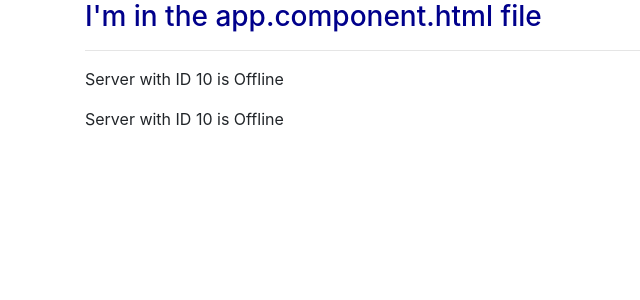
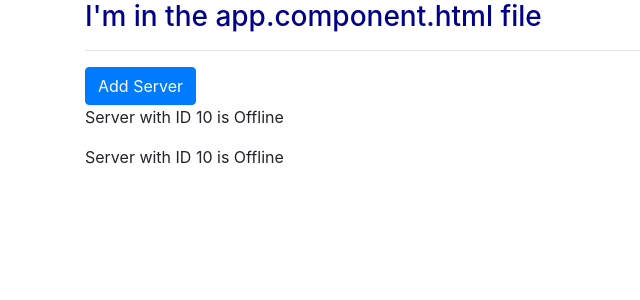
Before and after one commit to rsanchez-dv/angular, an Angular app in the folder FirstApp/FirstApp/: page / in a window 1280 px wide. Shown: the top 300 px of the page, without its empty margins (0-640 px from the left). Built offline with nearby package versions, Linux system fonts and the light colour scheme.

Commit message:
Working on string interpolation

```diff
--- a/FirstApp/FirstApp/src/app/servers/servers.component.html
+++ b/FirstApp/FirstApp/src/app/servers/servers.component.html
@@ -1,2 +1,6 @@
+<button
+    class="btn btn-primary"
+    [disabled]
+    >Add Server</button>
 <app-server></app-server>
 <app-server></app-server>
--- a/FirstApp/FirstApp/src/app/servers/servers.component.ts
+++ b/FirstApp/FirstApp/src/app/servers/servers.component.ts
@@ -10,7 +10,13 @@ import { Component, OnInit } from '@angular/core';
 })
 export class ServersComponent implements OnInit {
 
-  constructor() { }
+  allowNewServer = false;
+
+  constructor() {
+    setTimeout(()=>{
+      this.allowNewServer = true;
+    },2000)
+  }
 
   ngOnInit(): void {
   }
```
